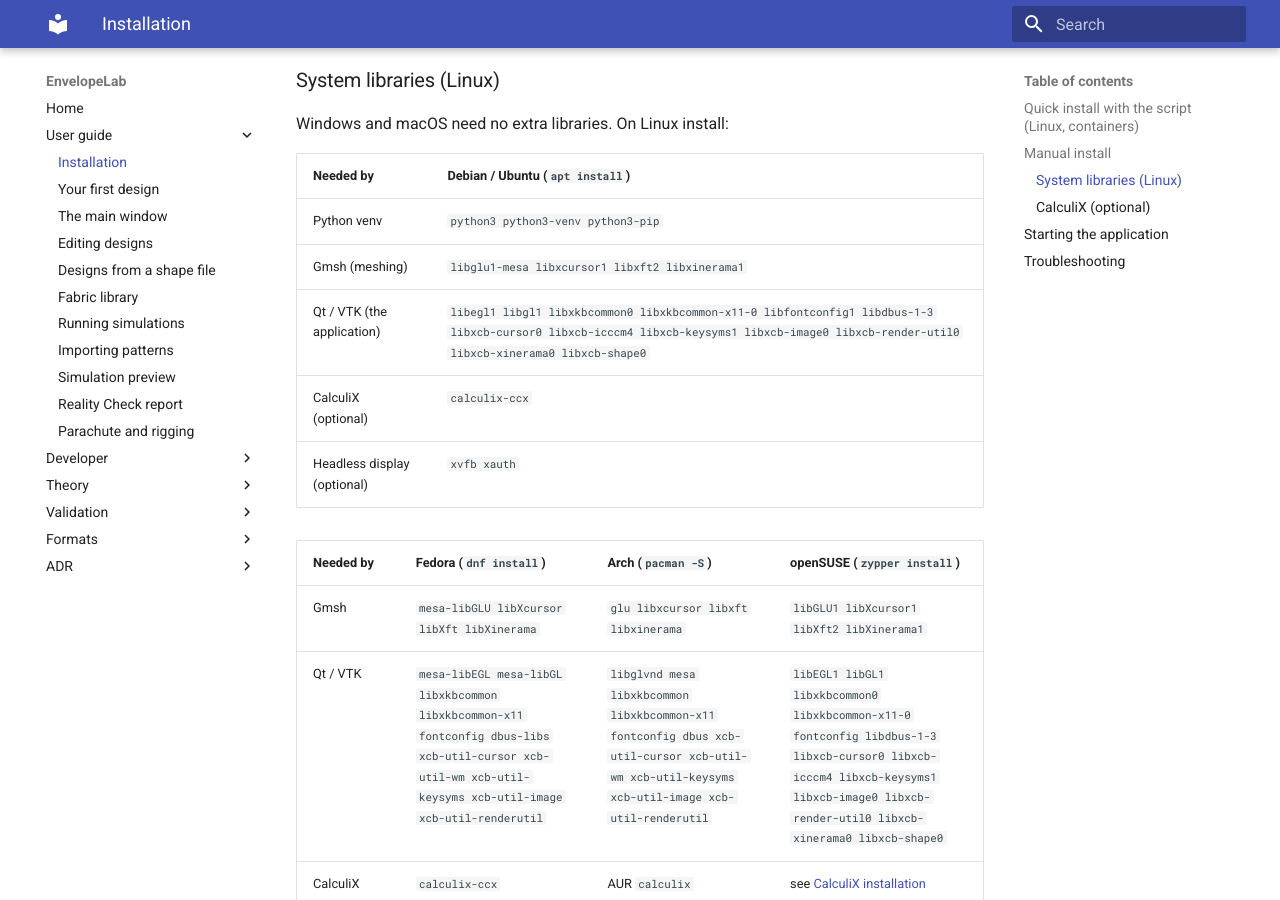
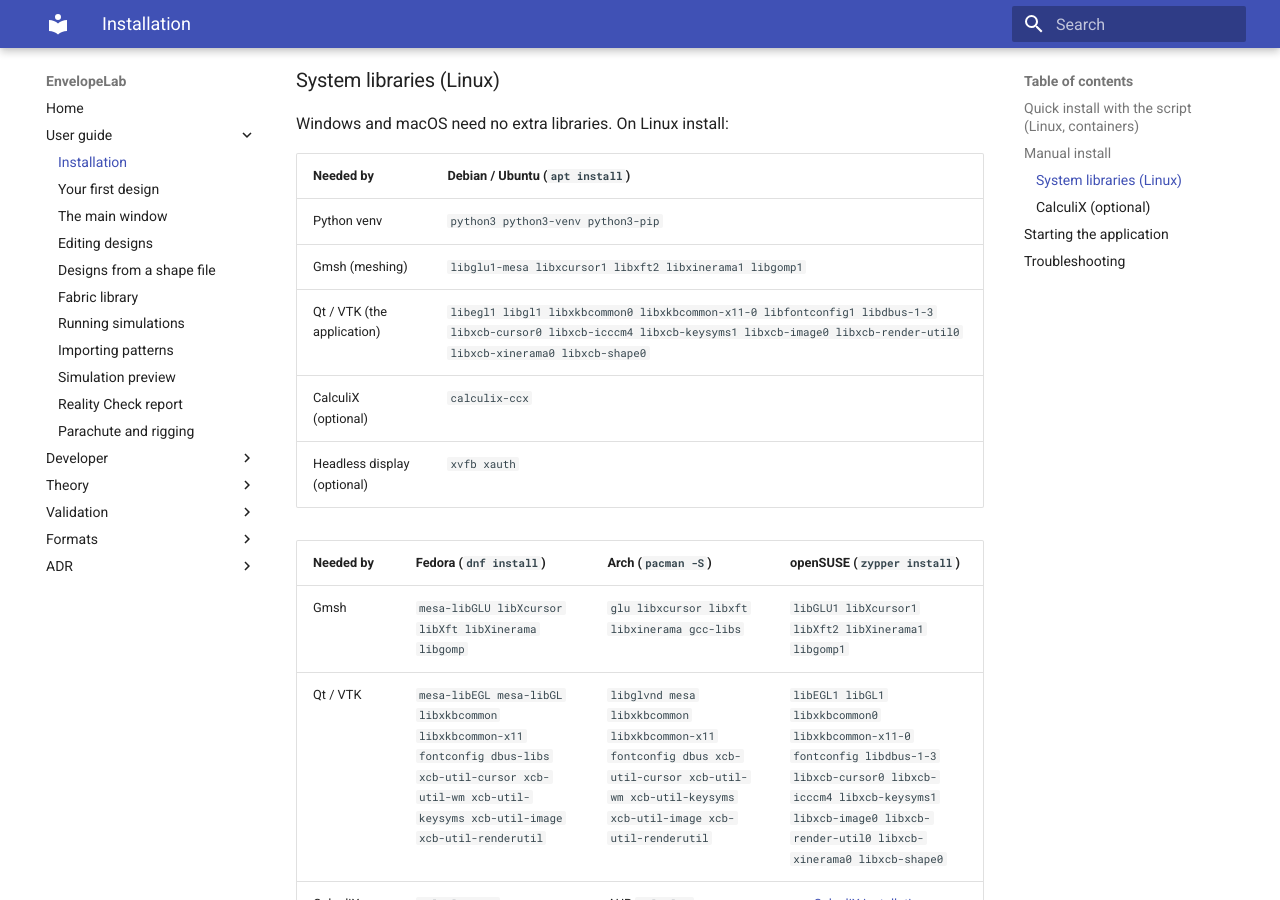
Before and after one commit to ekoenig4/EnvelopeLab, an MkDocs documentation site: the page built from docs/user/installation.md, in a window 1280 px wide and 900 px high, scrolled down 1613 px. Built offline with MkDocs 1.6.1 and Material for MkDocs 9.7.7, drawn with Linux system fonts in a browser that asks for light colours.

Commit message:
fix(build): install the OpenMP runtime needed by the Gmsh wheel
The Gmsh wheel's libgmsh.so links libgomp.so.1. Minimal installs such as
WSL Ubuntu 24.04 have no gcc, so the library was missing and every
simulation build failed with "build pack import failed: libgomp.so.1:
cannot open shared object file". Add libgomp1 (apt, zypper), libgomp
(dnf) and gcc-libs (pacman) to the Gmsh package group, and import gmsh
in the install checks so a missing system library shows at install time.

Co-Authored-By: Claude Opus 5.5 <noreply@anthropic.com>
Claude-Session: https://claude.ai/code/session_01LWT2oHJfMgDstuLPapQ8yB

```diff
--- a/docs/user/installation.md
+++ b/docs/user/installation.md
@@ -67,14 +67,14 @@ Windows and macOS need no extra libraries. On Linux install:
 | Needed by | Debian / Ubuntu (`apt install`) |
 |---|---|
 | Python venv | `python3 python3-venv python3-pip` |
-| Gmsh (meshing) | `libglu1-mesa libxcursor1 libxft2 libxinerama1` |
+| Gmsh (meshing) | `libglu1-mesa libxcursor1 libxft2 libxinerama1 libgomp1` |
 | Qt / VTK (the application) | `libegl1 libgl1 libxkbcommon0 libxkbcommon-x11-0 libfontconfig1 libdbus-1-3 libxcb-cursor0 libxcb-icccm4 libxcb-keysyms1 libxcb-image0 libxcb-render-util0 libxcb-xinerama0 libxcb-shape0` |
 | CalculiX (optional) | `calculix-ccx` |
 | Headless display (optional) | `xvfb xauth` |
 
 | Needed by | Fedora (`dnf install`) | Arch (`pacman -S`) | openSUSE (`zypper install`) |
 |---|---|---|---|
-| Gmsh | `mesa-libGLU libXcursor libXft libXinerama` | `glu libxcursor libxft libxinerama` | `libGLU1 libXcursor1 libXft2 libXinerama1` |
+| Gmsh | `mesa-libGLU libXcursor libXft libXinerama libgomp` | `glu libxcursor libxft libxinerama gcc-libs` | `libGLU1 libXcursor1 libXft2 libXinerama1 libgomp1` |
 | Qt / VTK | `mesa-libEGL mesa-libGL libxkbcommon libxkbcommon-x11 fontconfig dbus-libs xcb-util-cursor xcb-util-wm xcb-util-keysyms xcb-util-image xcb-util-renderutil` | `libglvnd mesa libxkbcommon libxkbcommon-x11 fontconfig dbus xcb-util-cursor xcb-util-wm xcb-util-keysyms xcb-util-image xcb-util-renderutil` | `libEGL1 libGL1 libxkbcommon0 libxkbcommon-x11-0 fontconfig libdbus-1-3 libxcb-cursor0 libxcb-icccm4 libxcb-keysyms1 libxcb-image0 libxcb-render-util0 libxcb-xinerama0 libxcb-shape0` |
 | CalculiX | `calculix-ccx` | AUR `calculix` | see [CalculiX installation](../dev/calculix-installation.md) |
 | Headless display | `xorg-x11-server-Xvfb xorg-x11-xauth` | `xorg-server-xvfb xorg-xauth` | `xvfb-run xauth` |
```
Also changed, not shown: CHANGELOG.md (+4 -0 lines), docs/dev/setup.md (+1 -1 lines), 1 other file.
